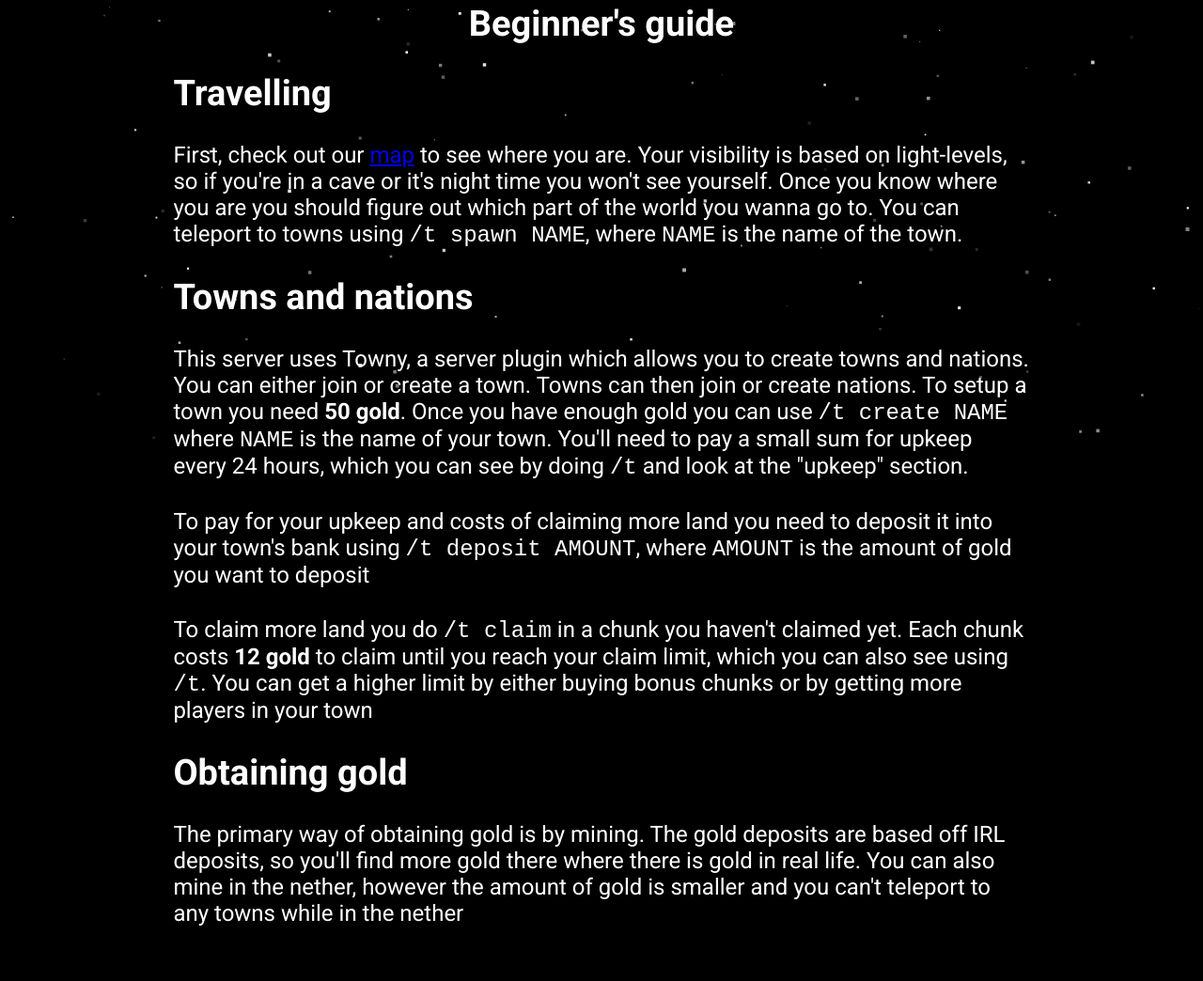
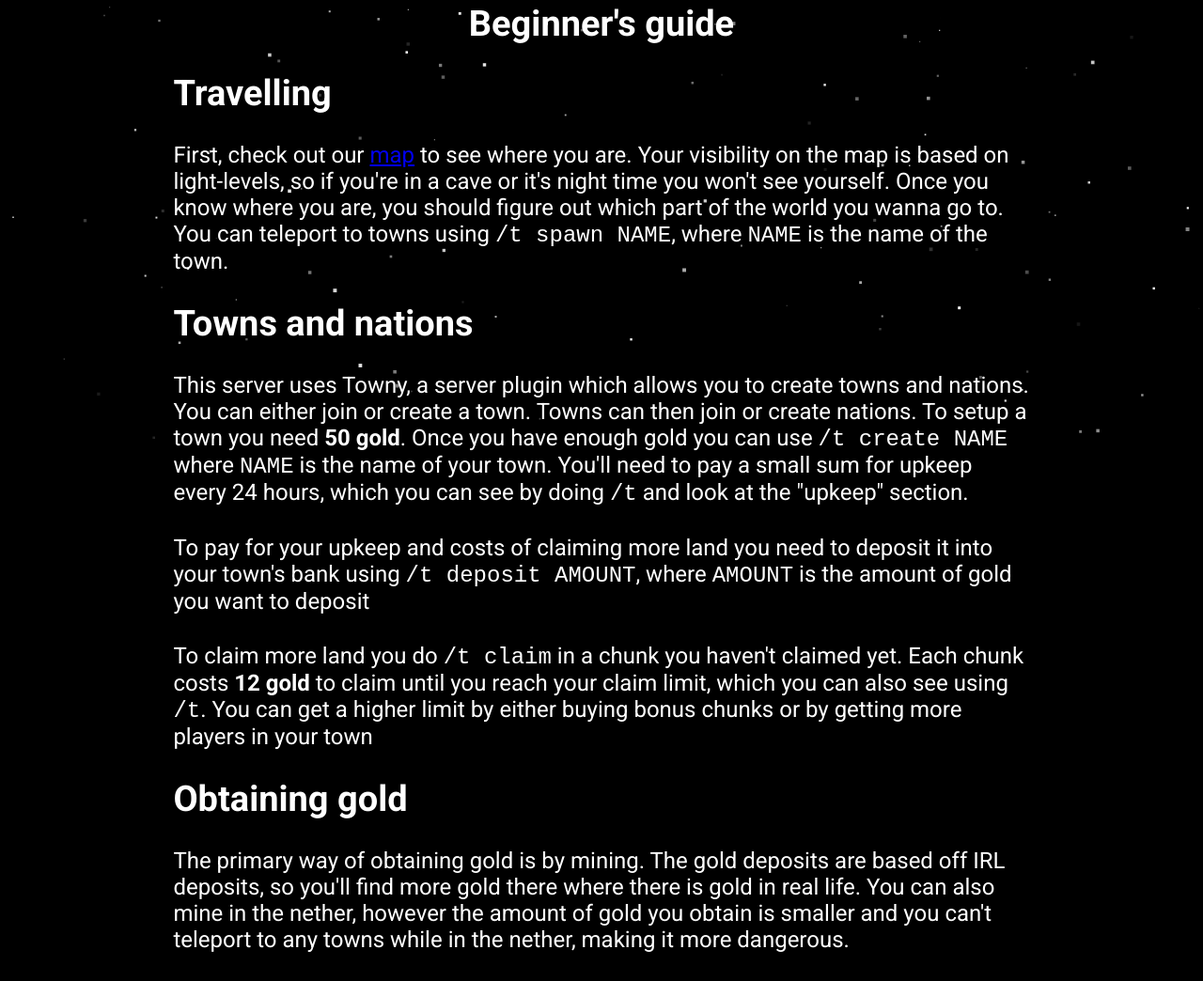
Before and after one commit to LibreMC/website, a plain HTML site: page help.html in a window 1280 px wide. Shown: the part 324-1368 px from the top of the page at 94% size. Before the commit the page ends 1340 px from the top, so only its background shows below. Drawn offline with Linux system fonts and the light colour scheme.

Commit message:
update help

```diff
--- a/help.html
+++ b/help.html
@@ -21,8 +21,8 @@
         <h1 style="text-align: center;">Beginner's guide</h1>
 
         <h1>Travelling</h1>
-        <p>First, check out our <a href="https://map.libremc.net">map</a> to see where you are. Your visibility is based on light-levels, so if you're in a cave or it's night time you won't see yourself. Once you know where you are you
-        should figure out which part of the world you wanna go to. You can teleport to towns using <code>/t spawn NAME</code>, where <code>NAME</code> is the name of the town.</p>
+        <p>First, check out our <a href="https://map.libremc.net">map</a> to see where you are. Your visibility on the map is based on light-levels, so if you're in a cave or it's night time you won't see yourself. Once you know where you are,
+             you should figure out which part of the world you wanna go to. You can teleport to towns using <code>/t spawn NAME</code>, where <code>NAME</code> is the name of the town.</p>
 
         <h1>Towns and nations</h1>
         <p>This server uses Towny, a server plugin which allows you to create towns and nations. You can either join or create a town. Towns can then join or create nations. To
@@ -38,7 +38,7 @@
         <h1>Obtaining gold</h1>
 
         <p>The primary way of obtaining gold is by mining. The gold deposits are based off IRL deposits, so you'll find more gold there where there is gold in real life. You can also mine in the nether,
-            however the amount of gold is smaller and you can't teleport to any towns while in the nether</p>
+            however the amount of gold you obtain is smaller and you can't teleport to any towns while in the nether, making it more dangerous.</p>
 
         </div>
     <canvas id="background"></canvas>
```
